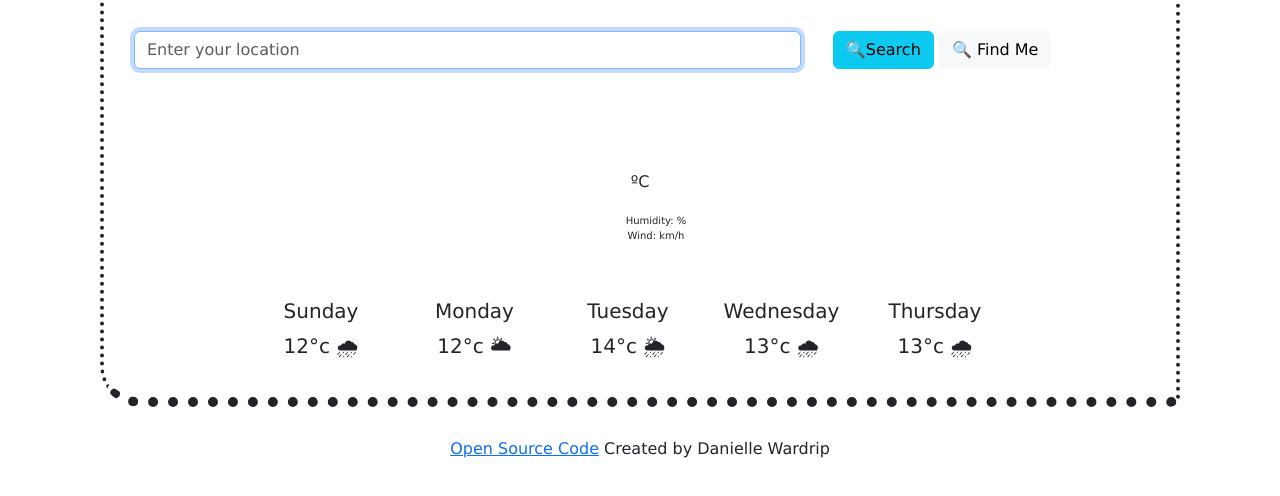
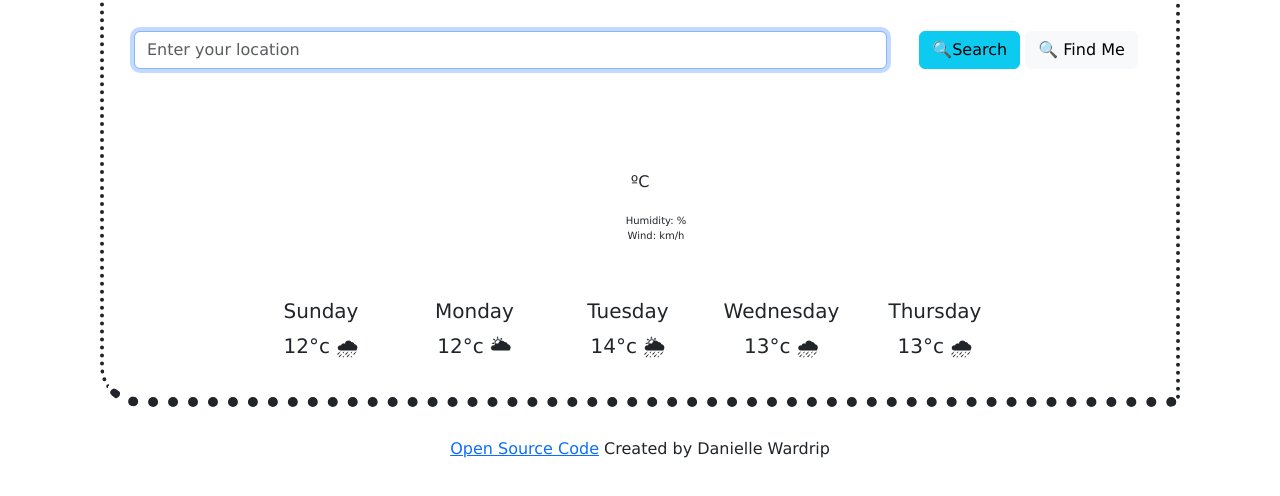
Before and after one commit to Dwardrip/WeatherProject, a plain HTML site: page index.html in a window 1280 px wide. Shown: the part 214-710 px from the top of the page. Drawn offline with nearby package versions, Linux system fonts and the light colour scheme; no server answers.

Commit message:
Changed search bar from col-8 to col-9

```diff
--- a/index.html
+++ b/index.html
@@ -40,7 +40,7 @@
         <form id="search-form">
           <div class="container text-center">
             <div class="row align-items-start">
-              <div class="col-8">
+              <div class="col-9">
                 <input
                   class="form-control me-auto"
                   type="search"
```
